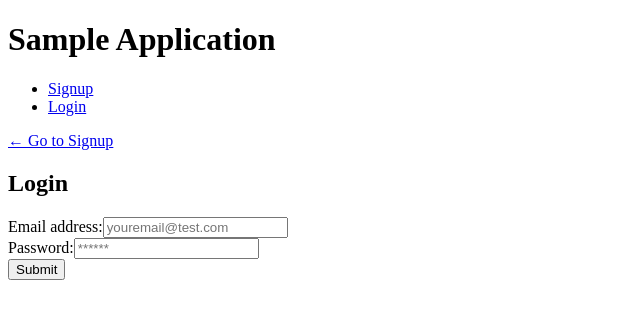
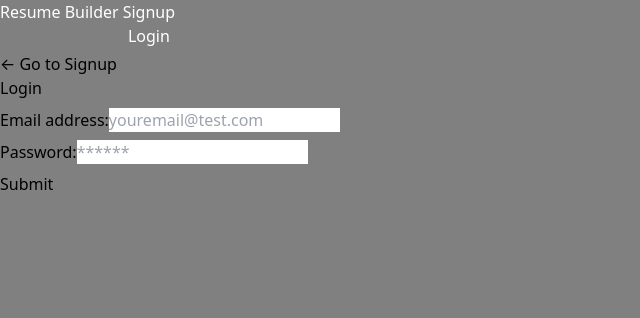
Before and after one commit to Bryguy20/Resume-builder, a React (Create React App) app in the folder client/: page /login in a window 1280 px wide. Shown: the top 318 px of the page, without its empty margins (0-640 px from the left). Built offline with nearby package versions, Linux system fonts and the light colour scheme.

Commit message:
added some

```diff
--- /dev/null
+++ b/client/craco.config.js
@@ -0,0 +1,7 @@
+module.exports = {
+  style: {
+    postcss: {
+      plugins: [require("tailwindcss"), require("autoprefixer")],
+    },
+  },
+};
--- /dev/null
+++ b/client/postcss.config.js
@@ -0,0 +1,6 @@
+module.exports = {
+  plugins: {
+    tailwindcss: {},
+    autoprefixer: {},
+  },
+}
--- a/client/public/index.html
+++ b/client/public/index.html
@@ -28,7 +28,7 @@
     <link href="https://fonts.googleapis.com/css2?family=Open+Sans&display=swap" rel="stylesheet">
     <title>Tech Resume</title>
   </head>
-  <body>
+  <body style="background-color: grey;">
     <noscript>You need to enable JavaScript to run this app.</noscript>
     <div id="root"></div>
     <!--
--- a/client/src/components/index.js
+++ b/client/src/components/index.js
@@ -16,21 +16,23 @@ function Nav() {
       );
     } else {
       return (
+        <div className="flex justify-between ">
         <ul className="flex-row">
-          <li className="mx-1">
+          <li className="mx-1 text-white">
             <Link to="/signup">Signup</Link>
           </li>
-          <li className="mx-1">
+          <li className="mx-1 text-white">
             <Link to="/login">Login</Link>
           </li>
         </ul>
+        </div>
       );
     }
   }
 
   return (
-    <header className="flex-row px-1">
-      <h1>Sample Application</h1>
+    <header className="flex text-center text-white ">
+      <h1>Resume Builder</h1>
 
       <nav>{showNavigation()}</nav>
     </header>
--- a/client/src/index.css
+++ b/client/src/index.css
@@ -0,0 +1,3 @@
+@tailwind base;
+@tailwind components;
+@tailwind utilities;
--- a/client/src/pages/Home.js
+++ b/client/src/pages/Home.js
@@ -5,7 +5,7 @@ import React from "react";
 
 
 const Home = () => {
-  return <div className="container"></div>;
+  return <div className="container mx-auto">Welcome</div>;
 };
 
 export default Home;
--- a/client/src/pages/Login.js
+++ b/client/src/pages/Login.js
@@ -30,7 +30,7 @@ function Login(props) {
   };
 
   return (
-    <div className="container my-1">
+    <div className="container my-1 block ">
       <Link to="/signup">← Go to Signup</Link>
 
       <h2>Login</h2>
@@ -45,7 +45,7 @@ function Login(props) {
             onChange={handleChange}
           />
         </div>
-        <div className="flex-row space-between my-2">
+        <div className="flex-row space-between my-2 block" >
           <label htmlFor="pwd">Password:</label>
           <input
             placeholder="******"
@@ -60,10 +60,11 @@ function Login(props) {
             <p className="error-text">The provided credentials are incorrect</p>
           </div>
         ) : null}
-        <div className="flex-row flex-end">
+        <div className="flex-row flex-end block">
           <button type="submit">Submit</button>
         </div>
       </form>
+      <Link to="/Resume"></Link>
     </div>
   );
 }
--- a/client/src/pages/Resume.js
+++ b/client/src/pages/Resume.js
@@ -2,8 +2,7 @@ import React from "react";
 import Minimalist from "./Templates/Minimalist";
 import TwoColumn from "./Templates/TwoColumn";
 
-class Resume extends React.Component {
-  render() {
+const Resume = () =>{
     return (
       <React.Fragment>
         {this.props.type === "minimalist" ? (
@@ -33,7 +32,7 @@ class Resume extends React.Component {
         )}
       </React.Fragment>
     );
-  }
+
 }
 
 export default Resume;
--- a/client/src/utils/auth.js
+++ b/client/src/utils/auth.js
@@ -31,15 +31,16 @@ class AuthService {
     // Saves user token to localStorage
     localStorage.setItem("id_token", idToken);
 
-    window.location.assign("/");
+    window.location.assign("/Resume");
   }
 
   logout() {
     // Clear user token and profile data from localStorage
     localStorage.removeItem("id_token");
     // this will reload the page and reset the state of the application
-    window.location.assign("/");
+    window.location.assign("/Home");
   }
+
 }
 
 export default new AuthService();
--- /dev/null
+++ b/client/tailwind.config.js
@@ -0,0 +1,8 @@
+/** @type {import('tailwindcss').Config} */
+module.exports = {
+  content: ["./src/**/*.{js,jsx,ts,tsx} "],
+  theme: {
+    extend: {},
+  },
+  plugins: [],
+};
```
Also changed, not shown: client/package.json (+10 -4 lines), package.json (line endings or trailing spaces), 13 other files (tests, documents, lock files or other folders).
